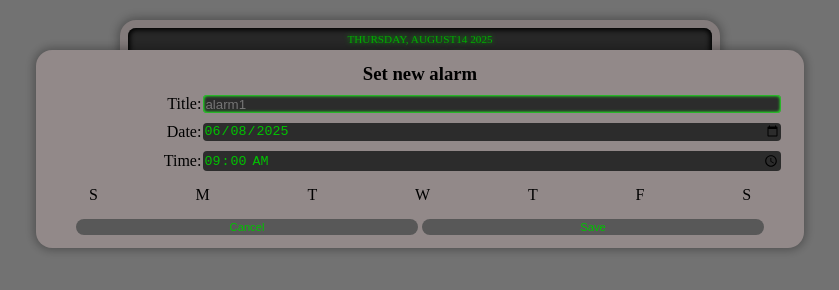
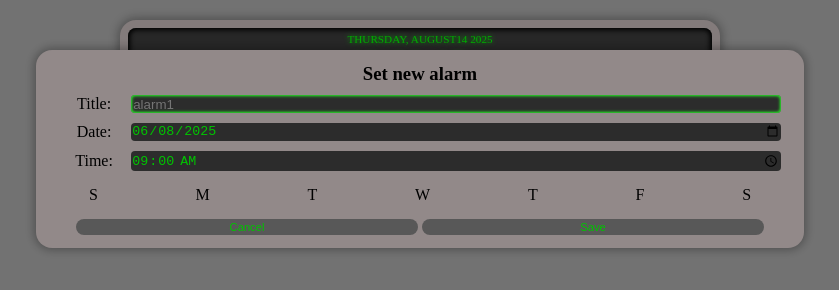
Before and after one commit to valterxaraujo/alarm_clock, a plain HTML site: page index.html in a window 1280 px wide. Both pictures are taken after a click on the button "+ Alarm". Shown: the whole page, without its empty margins (220-1059 px from the left). Drawn offline with Linux system fonts and the light colour scheme; a web font is replaced by a local one.

Commit message:
Fix alarmcontainer sizing on desktop

```diff
--- a/styles.css
+++ b/styles.css
@@ -130,3 +130,15 @@ b{
   display: flex;
   justify-content: space-around;
 }
+
+@media (min-width: 768px){
+  #inputContainer{
+    grid-template-columns: 1fr 9fr;
+  }
+
+  #addAlarmModal label{
+    place-self: center center;
+    text-align: right;
+  }
+
+}
```
